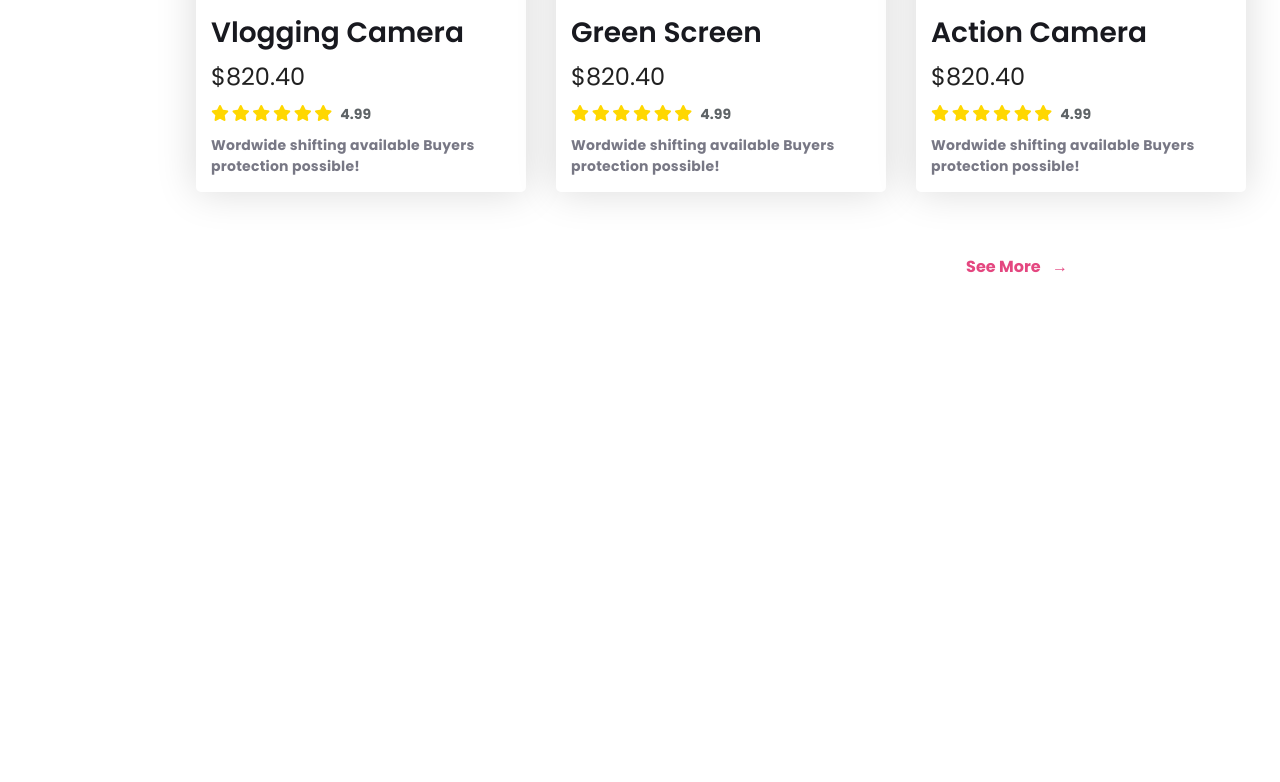
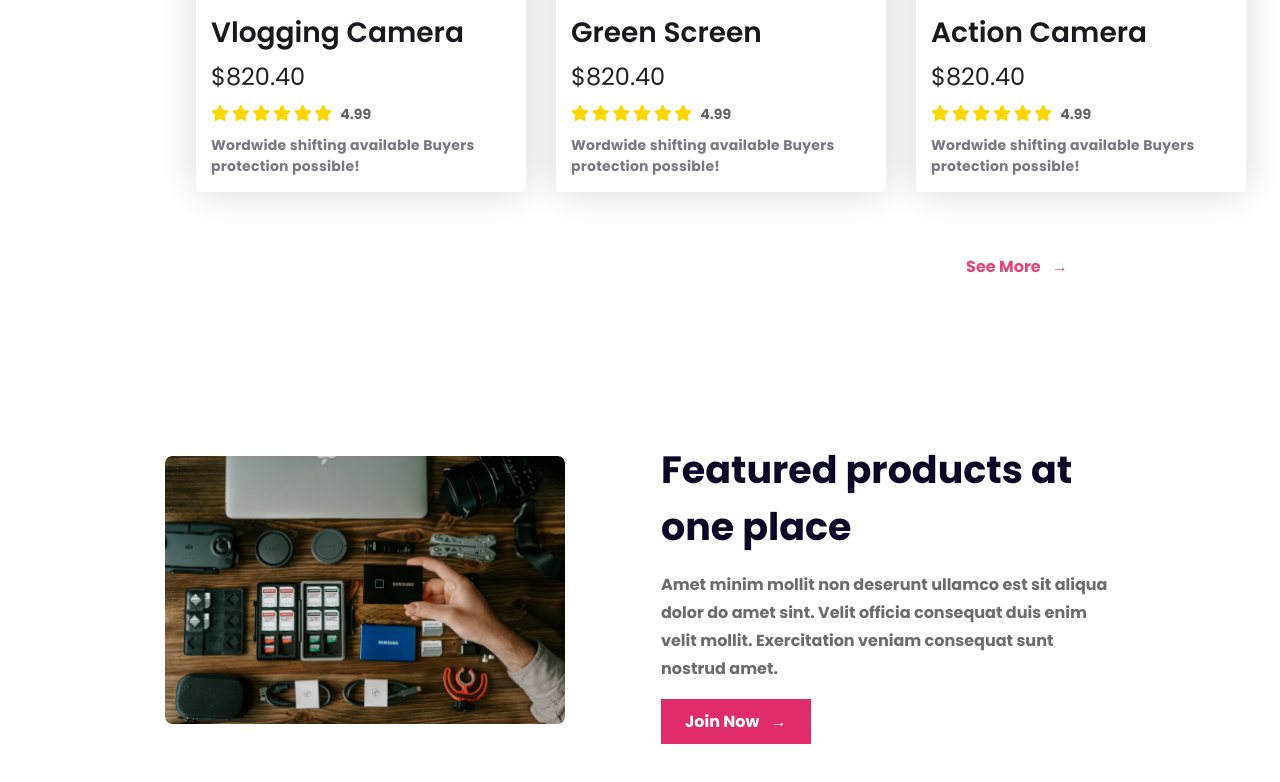
Before and after one commit to momynul-islam/influencer-gear, a plain HTML site: page index.html in a window 1280 px wide. Shown: the part 2551-3333 px from the top of the page. Before the commit the page ends 2992 px from the top, so only its background shows below. Drawn offline with Linux system fonts and the light colour scheme.

Commit message:
featured section implemented

```diff
--- a/index.html
+++ b/index.html
@@ -279,5 +279,22 @@
       </div>
     </section>
     <!-- collections end -->
+
+    <!-- featured start -->
+    <section class="feature container">
+      <div class="feature-img">
+        <img src="images/gear.png" alt="image of many products" />
+      </div>
+      <div class="feature-des">
+        <h2 class="feature-title">Featured products at one place</h2>
+        <p class="feature-subtitle">
+          Amet minim mollit non deserunt ullamco est sit aliqua dolor do amet
+          sint. Velit officia consequat duis enim velit mollit. Exercitation
+          veniam consequat sunt nostrud amet.
+        </p>
+        <a href="#" class="btn">Join Now <span>&rarr;</span></a>
+      </div>
+    </section>
+    <!-- featured end -->
   </body>
 </html>
--- a/styles.css
+++ b/styles.css
@@ -266,3 +266,49 @@ ul {
 /* **************
     collections end
    ************** */
+
+/* **************
+    feature start
+   ************** */
+.feature {
+  display: flex;
+  align-items: center;
+  gap: 9.6rem;
+  padding: 0 16.5rem;
+}
+
+.feature-img,
+.feature-img img {
+  width: 40rem;
+  border-radius: 0.7rem;
+}
+
+.feature-des {
+}
+
+.feature-title {
+  font-size: 3.8rem;
+  font-weight: 700;
+  color: #0a0826;
+}
+
+.feature-subtitle {
+  font-size: 1.6rem;
+  line-height: 2.8rem;
+  font-weight: 700;
+  color: #6c6c6c;
+  margin: 1.6rem 0;
+}
+
+.feature-des .btn {
+  font-size: 1.6rem;
+  font-weight: 700;
+  border-radius: 0;
+}
+
+.btn span {
+  margin-left: 0.8rem;
+}
+/* **************
+    feature end
+   ************** */
```
